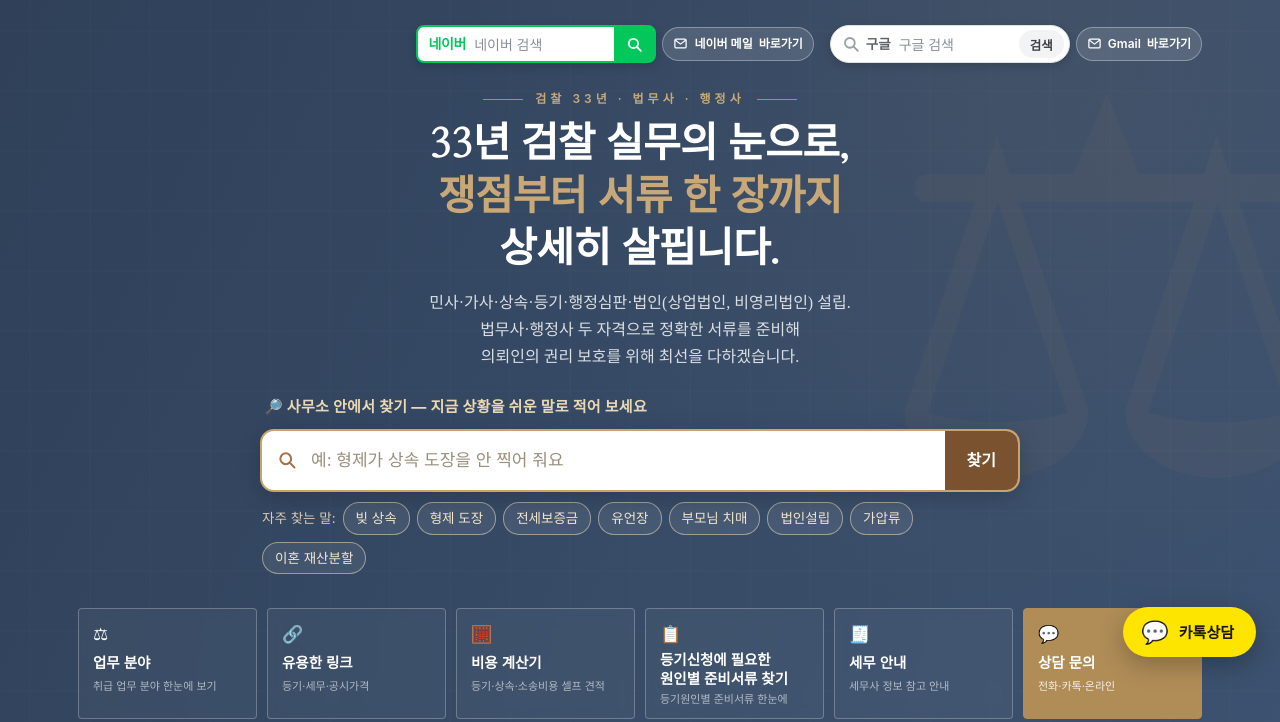
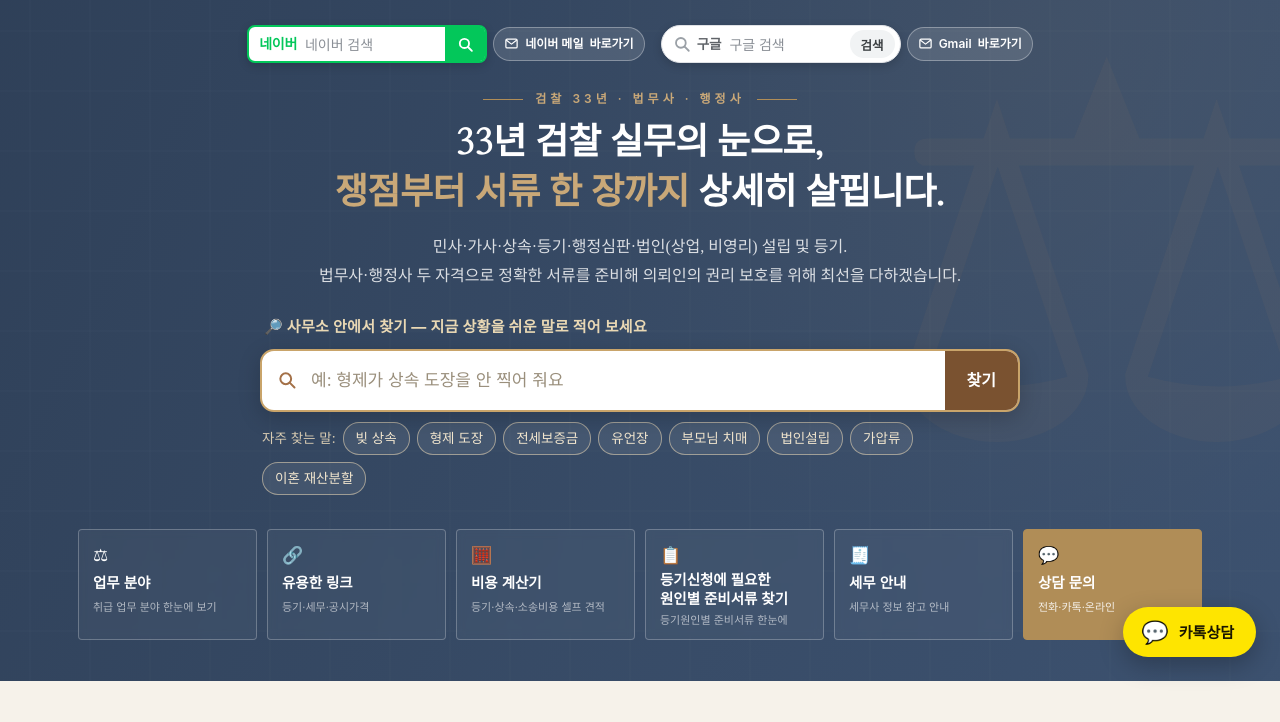
Before and after one commit to rokfbi01-dev/sanlaw, a plain HTML site: page index.html in a window 1280 px wide. Shown: the part 119-841 px from the top of the page. Drawn offline with Linux system fonts and the light colour scheme; a web font is replaced by a local one.

Commit message:
Add files via upload

```diff
--- a/index.html
+++ b/index.html
@@ -615,8 +615,8 @@ section.about .credos li{font-size:15px;margin-bottom:8px}
 </style>
 <style id="ps-20261118">
 /* 2026-11-18 — 네이버·구글 검색창을 작게 줄여 메뉴 바로 밑 오른쪽에 두고, 메일 바로가기를 각 검색창 바로 옆에 붙인다.
-   가운데 큰 검색창은 「사무소 안에서 찾기」(site-search.js) 자리. */
-.psearch{flex-wrap:nowrap;justify-content:flex-end;align-items:center;gap:16px;width:100%;margin:-6px 0 26px}
+   가운데 큰 검색창은 「찾을 내용 및 업무」(site-search.js) 자리. */
+.psearch{flex-wrap:nowrap;justify-content:center;align-items:center;gap:16px;width:100%;margin:-6px 0 26px}
 .ps-col{flex:0 1 auto;flex-direction:row;align-items:center;gap:6px}
 .ps-col .ps{width:240px;height:38px;flex:none;box-shadow:0 3px 10px rgba(0,0,0,.16)}
 .ps input{font-size:14px;padding:0 8px}
@@ -629,6 +629,10 @@ section.about .credos li{font-size:15px;margin-bottom:8px}
 .ps-mail{flex:0 0 auto;font-size:12px;padding:6px 10px;white-space:nowrap}
 .ps-note{display:none}
 @media (max-width:980px) and (min-width:769px){.ps-col .ps{width:190px}.ps-mx{display:none}}
+/* 제목은 2줄로 — 글씨를 줄인다 / 안내문도 2줄 */
+section.hero .hero-inner h1{font-size:clamp(18px,4.7vw,36px);line-height:1.38;margin-bottom:14px}
+section.hero .hero-inner p.lead{max-width:900px;font-size:clamp(14px,1.45vw,16px);line-height:1.8}
+@media (max-width:768px){section.hero .hero-inner h1{font-size:clamp(17px,4.6vw,24px)!important;line-height:1.4}section.hero .hero-inner p.lead{font-size:14px}}
 @media (max-width:768px){
   .psearch{flex-wrap:wrap;justify-content:stretch;gap:8px;margin:10px 0 16px}
   .ps-col{flex:1 1 100%;width:100%}
@@ -683,8 +687,8 @@ section.about .credos li{font-size:15px;margin-bottom:8px}
       </div>
     </div>
     <span class="eyebrow fu in">검찰 33년 · 법무사 · 행정사</span>
-    <h1 class="fu in d1">33년 검찰 실무의 눈으로,<br><span class="em">쟁점부터 서류 한 장까지</span><br>상세히 살핍니다.</h1>
-    <p class="lead fu in d2">민사·가사·상속·등기·행정심판·법인(상업법인, 비영리법인) 설립.<br>법무사·행정사 두 자격으로 정확한 서류를 준비해<br>의뢰인의 권리 보호를 위해 최선을 다하겠습니다.</p>
+    <h1 class="fu in d1">33년 검찰 실무의 눈으로,<br><span class="em">쟁점부터 서류 한 장까지</span> 상세히 살핍니다.</h1>
+    <p class="lead fu in d2">민사·가사·상속·등기·행정심판·법인(상업, 비영리) 설립 및 등기.<br>법무사·행정사 두 자격으로 정확한 서류를 준비해 의뢰인의 권리 보호를 위해 최선을 다하겠습니다.</p>
     <!-- 2026-11-18 사이트 안 검색 -->
 <div id="sanSearch" data-gate="chk" style="margin-top:24px;"></div>
 <div class="hero-nav fu in d3">
```
